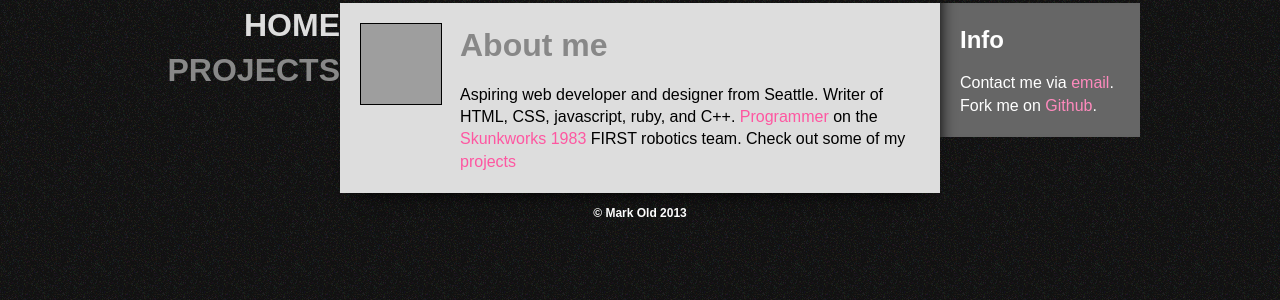
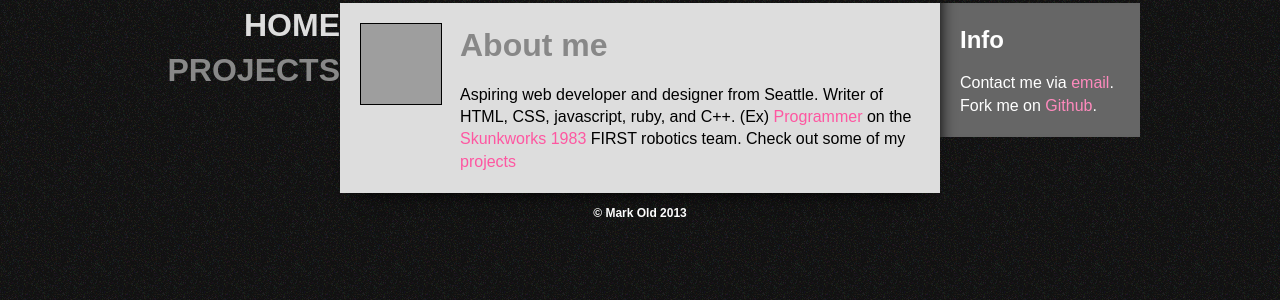
Before and after one commit to dlom/dlom.github.io, a Jekyll site: the page built from index.html, in a window 1280 px wide, cut to the strip 140-440 px from the top of the page. Built offline with Jekyll 4.4.1, drawn with Linux system fonts in a browser that asks for light colours; grey boxes are pictures that could not be loaded.

```diff
--- a/_config.yml
+++ b/_config.yml
@@ -12,7 +12,7 @@ year: 2013
 aboutme: >
   Aspiring web developer and designer from Seattle.
   Writer of HTML, CSS, javascript, ruby, and C++.
-  <a title="Alternate account" href="https://github.com/Skunk-ProRex">Programmer</a> on the <a href="http://ahsrobotics.us">Skunkworks 1983</a> FIRST robotics team.
+  (Ex) <a title="Alternate account" href="https://github.com/Skunk-ProRex">Programmer</a> on the <a href="http://ahsrobotics.us">Skunkworks 1983</a> FIRST robotics team.
   Check out some of my <a href="/projects">projects</a>
 
 navigation:
```
